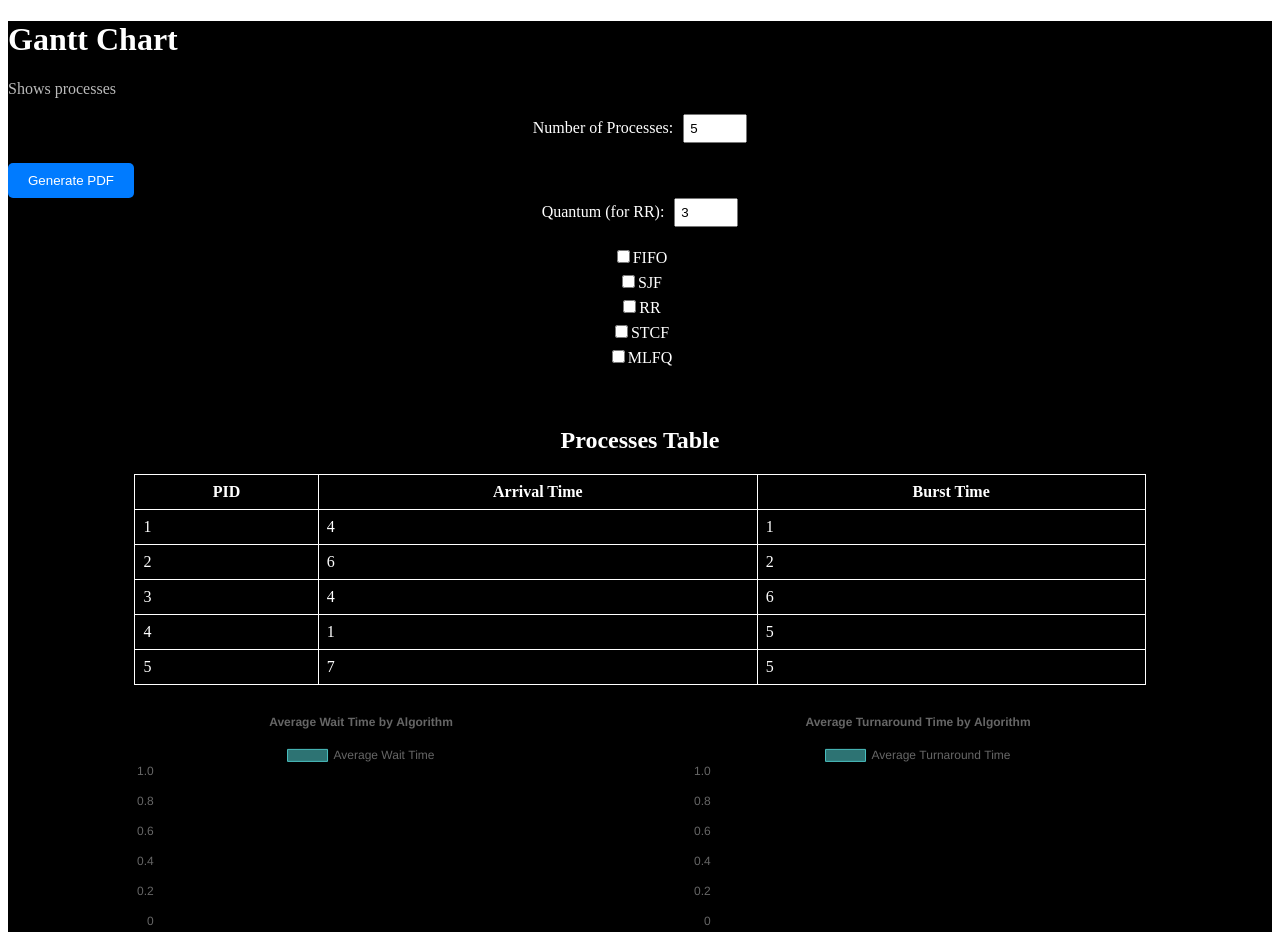
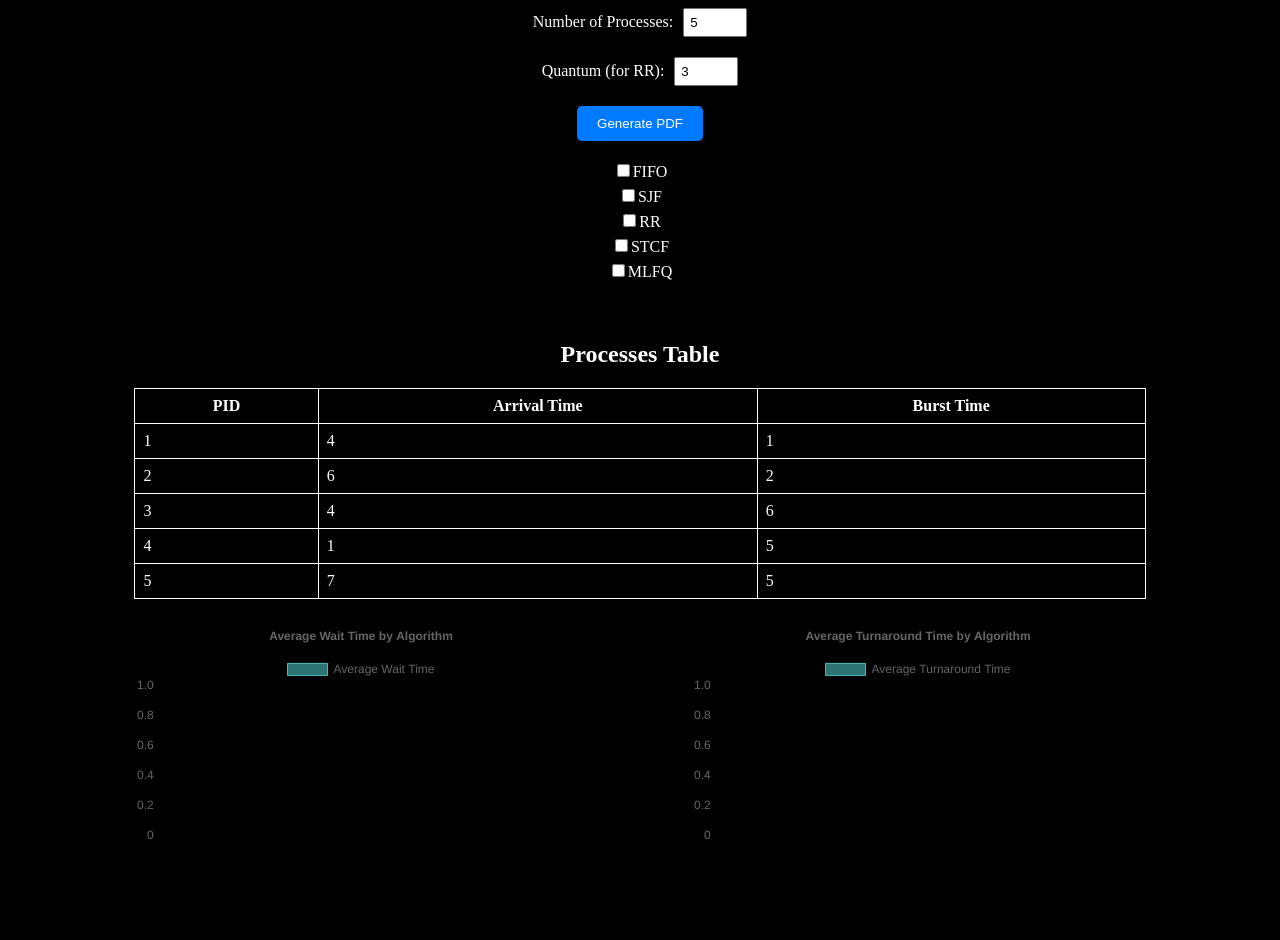
Before and after one commit to lastrod1/OS-Scheduling-Web-App, a Next.js app: page / in a window 1280 px wide. After the commit the page ends 854 px from the top, so only its background shows below. Built offline with nearby package versions, Linux system fonts and the light colour scheme.

Commit message:
tidied things up

```diff
--- a/src/app/layout.tsx
+++ b/src/app/layout.tsx
@@ -5,6 +5,11 @@ export default function RootLayout({ children }: { children: React.ReactNode })
     <html lang="en">
       <head>
         <title>Scheduling Algorithms</title>
+        <style>{`
+          html, body {
+            background-color: black;
+          }
+        `}</style>
       </head>
       <body>
         {children}
--- a/src/app/page.tsx
+++ b/src/app/page.tsx
@@ -80,9 +80,6 @@ export default function Home() {
 
   return (
     <div style={{ padding: "0px", backgroundColor: "#000000", minHeight: "100vh" }}>
-      <h1 style={{ color: "#fff" }}>Gantt Chart</h1>
-      <p style={{ color: "#bbb" }}>Shows processes</p>
-
       <div style={{ textAlign: "center", marginBottom: "20px" }}>
         <label htmlFor="numProcesses" style={{ color: "#fff", marginRight: "10px" }}>Number of Processes:</label>
         <input
@@ -94,13 +91,6 @@ export default function Home() {
         />
       </div>
 
-      <button
-        onClick={handleGeneratePDF}
-        style={{ padding: "10px 20px", backgroundColor: "#007bff", color: "#fff", border: "none", borderRadius: "5px", cursor: "pointer", textAlign: "center"}}
-      >
-        Generate PDF
-      </button>
-
       <div style={{ textAlign: "center", marginBottom: "20px" }}>
         <label htmlFor="quantum" style={{ color: "#fff", marginRight: "10px" }}>Quantum (for RR):</label>
         <input
@@ -110,6 +100,21 @@ export default function Home() {
           onChange={(e) => setQuantum(Number(e.target.value))}
           style={{ padding: "5px", width: "50px" }}
         />
+      </div>
+
+      <div style={{ textAlign: "center", marginBottom: "20px" }}>
+        <button
+          onClick={handleGeneratePDF}
+          style={{
+            padding: "10px 20px",
+            backgroundColor: "#007bff",
+            color: "white",
+            border: "none",
+            borderRadius: "5px"
+          }}
+        >
+          Generate PDF
+        </button>
       </div>
 
       <div style={{ textAlign: "center", marginBottom: "20px" }}>
```
